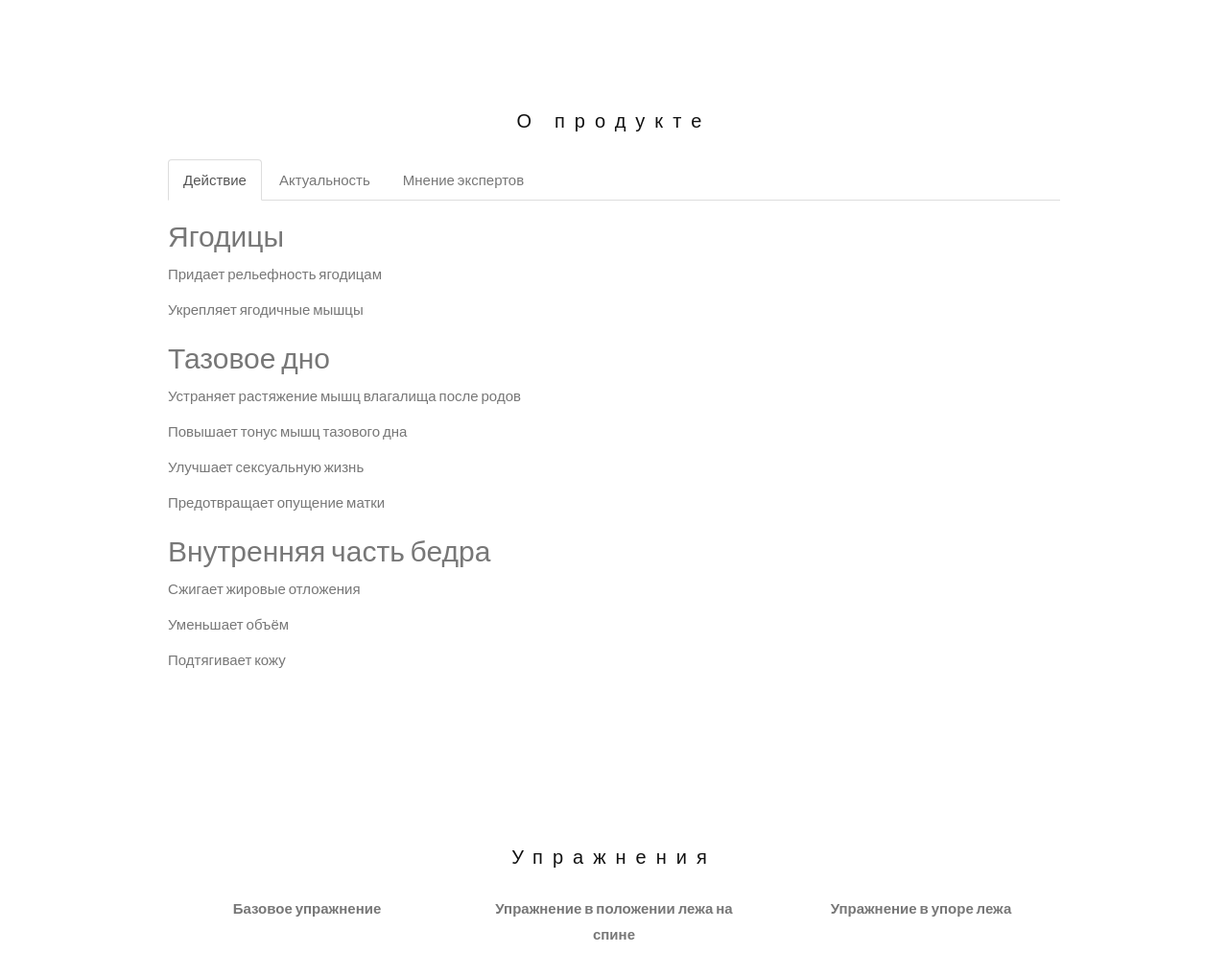
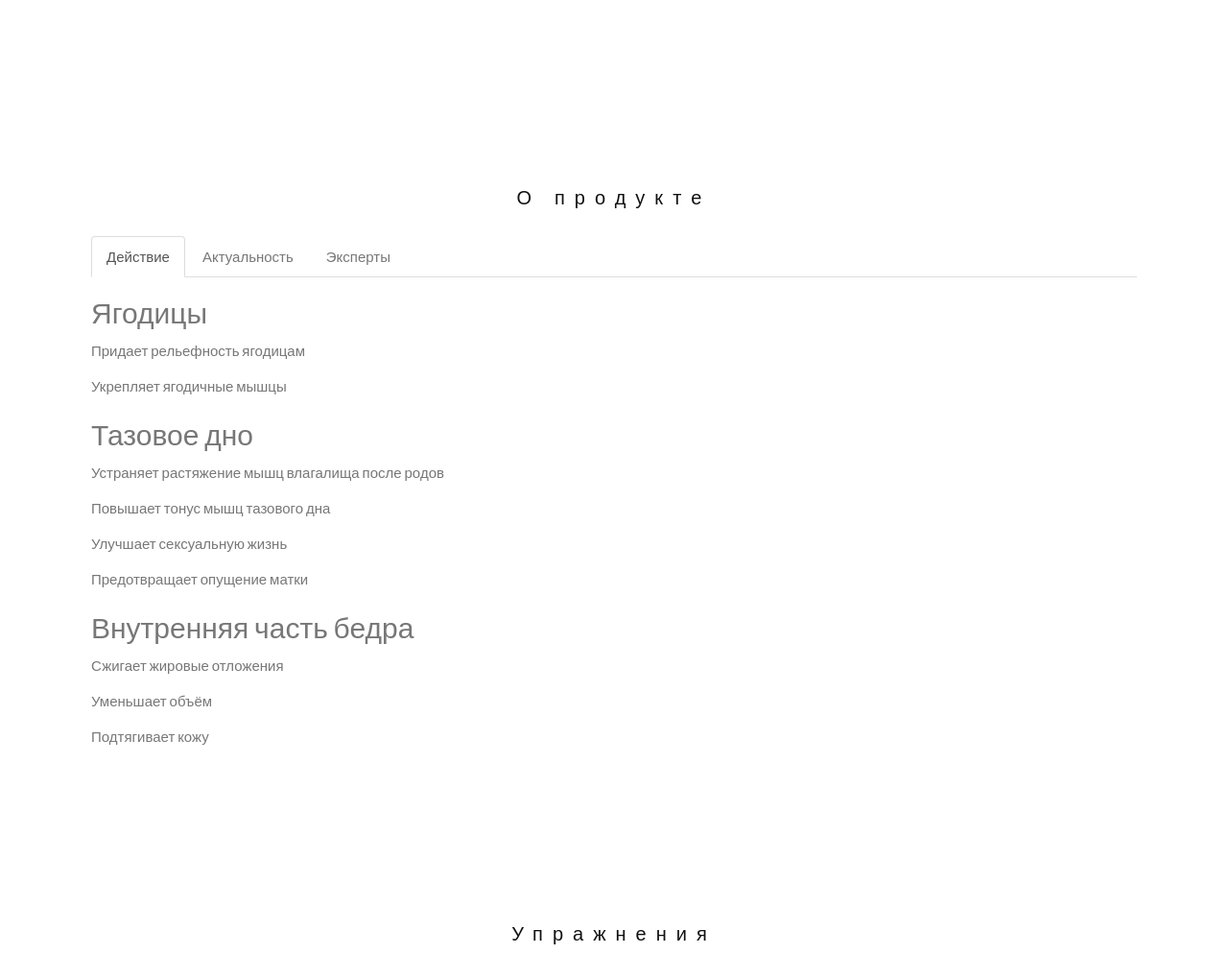
Before and after one commit to tsyrendylykova/Trainer, a Django app: page / in a window 1280 px wide. Shown: the part 958-1952 px from the top of the page at 96% size. Run offline with Django 3.2, Linux system fonts and the light colour scheme; some libraries are stand-ins or nearby versions.

Commit message:
[fix] padding

```diff
--- a/trainer/templates/trainer/trainer.html
+++ b/trainer/templates/trainer/trainer.html
@@ -21,7 +21,7 @@
     color: #111;
   }
   .container {
-    padding: 80px 120px;
+    padding: 80px 40px;
   }
   .person {
     border: 10px solid transparent;
@@ -259,7 +259,7 @@
   <ul class="nav nav-tabs">
     <li class="active"><a data-toggle="tab" href="#home">Действие</a></li>
     <li><a data-toggle="tab" href="#menu1">Актуальность</a></li>
-    <li><a data-toggle="tab" href="#menu2">Мнение экспертов</a></li>
+    <li><a data-toggle="tab" href="#menu2">Эксперты</a></li>
   </ul>
 
   <div class="tab-content">
```
